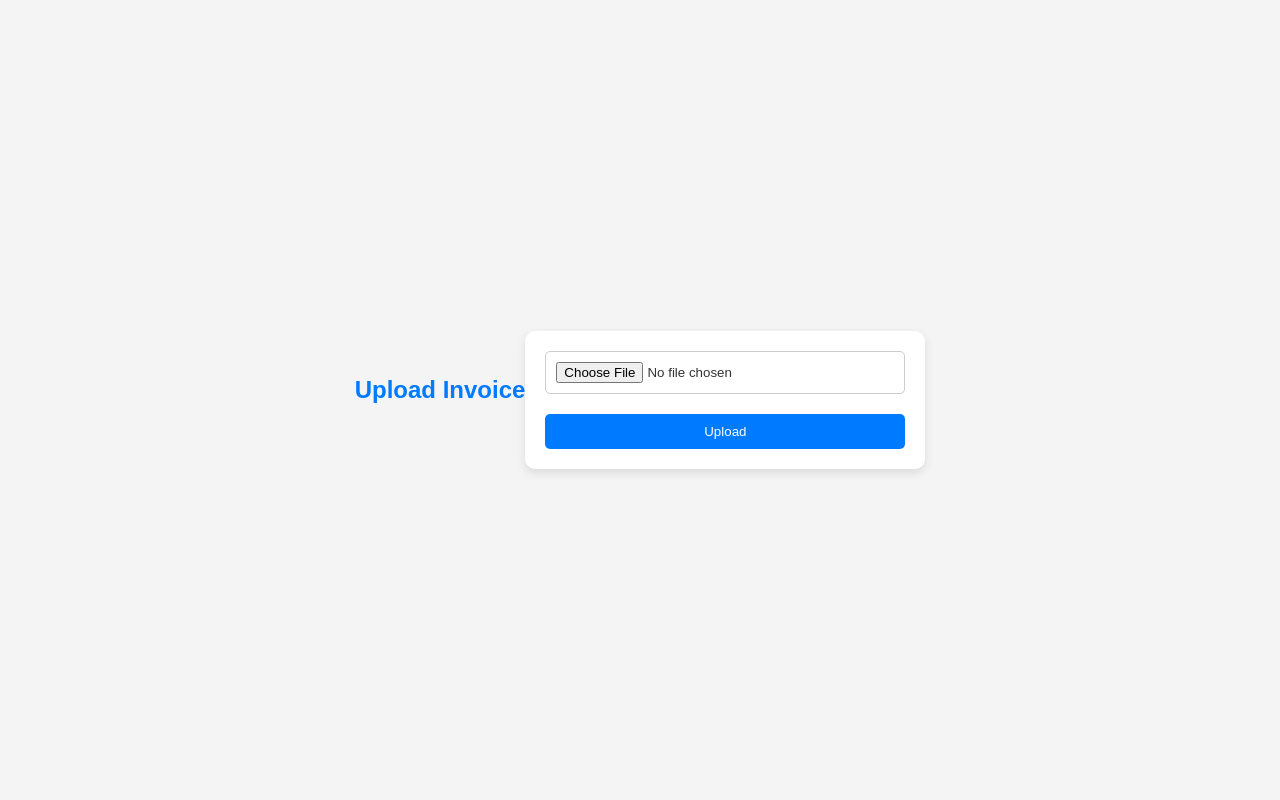
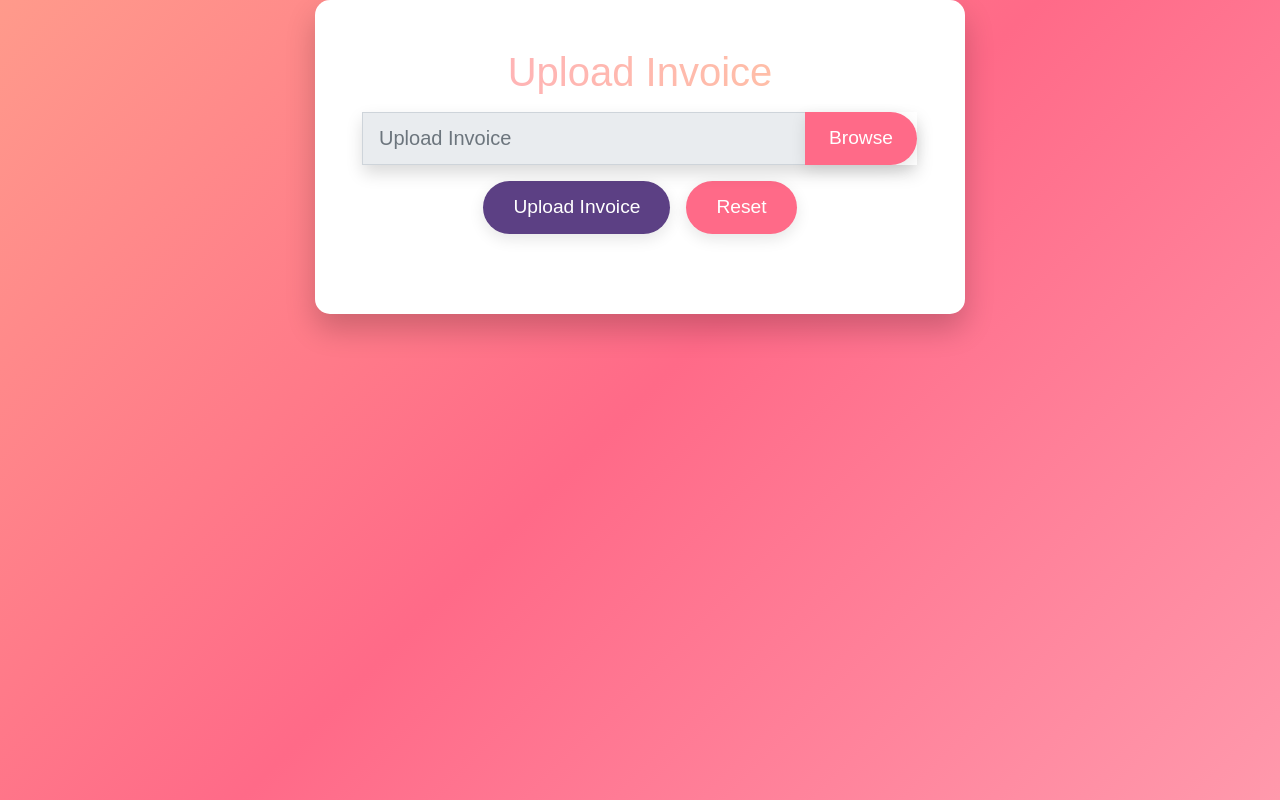
Before and after one commit to manu-7003/Health-Glow_invoice, a FastAPI app: page / in a window 1280 px wide. Run offline with FastAPI, Linux system fonts and the light colour scheme; some libraries are stand-ins or nearby versions.

Commit message:
Updated layout for invoice processing website with new design and reset functionality

```diff
--- a/main.py
+++ b/main.py
@@ -1,6 +1,7 @@
 from fastapi import FastAPI, File, UploadFile, Request
-from fastapi.responses import HTMLResponse
+from fastapi.staticfiles import StaticFiles
 from fastapi.templating import Jinja2Templates
+from fastapi.responses import FileResponse
 import pytesseract
 import layoutparser as lp
 import cv2
@@ -11,26 +12,102 @@ from PIL import Image
 import pandas as pd
 import re
 import tempfile
-import shutil
+from io import BytesIO
 import os
+from openpyxl import Workbook
+from openpyxl.utils.dataframe import dataframe_to_rows
+from openpyxl.styles import Font
 
-# Configure the Google Generative AI API Key directly
+# Configure Google Generative AI API Key
 GOOGLE_API_KEY = 'AIzaSyCOY1MkhyEDsOYQC0LEOnQzCCQjEgJhBYI'
 genai.configure(api_key=GOOGLE_API_KEY)
 
-# Configure the Tesseract executable path on your system
-pytesseract.pytesseract.tesseract_cmd = shutil.which("tesseract")
+# Configure the Tesseract executable path
+pytesseract.pytesseract.tesseract_cmd = r'/opt/homebrew/bin/tesseract'
 
+# Initialize FastAPI app
 app = FastAPI()
 
+# Mount static files (for serving CSS and JS)
+app.mount("/static", StaticFiles(directory="static"), name="static")
+
+# Initialize Jinja2Templates
 templates = Jinja2Templates(directory="templates")
 
-@app.get("/", response_class=HTMLResponse)
-async def index(request: Request):
+# Helper function to clean the text
+def clean_text(text):
+    text = re.sub(r'\*+', '', text)  # Remove asterisks
+    text = re.sub(r'^\d+\.\s*', '', text)  # Remove leading numbers
+    text = re.sub(r'-+', '', text)  # Remove hyphens
+    return text.strip()
+
+# Process image for OCR and content extraction
+def process_image(image: np.array):
+    gray = cv2.cvtColor(np.array(image), cv2.COLOR_BGR2GRAY)
+    _, img_bin = cv2.threshold(gray, 150, 255, cv2.THRESH_BINARY_INV)
+
+    # Perform OCR using Tesseract
+    ocr_result = pytesseract.image_to_string(img_bin)
+
+    # Use Google Generative AI to extract invoice details
+    model = genai.GenerativeModel('gemini-pro')
+
+    prompt = f"""
+    Extract the following relevant details from the invoice text:
+    1. Invoice Number
+    2. Invoice Date
+    3. Buyer Name
+    4. Buyer Address
+    5. Buyer GSTIN
+    6. Seller Name
+    7. Seller Address
+    8. Seller GSTIN
+    9. State Name
+    10. PO Number
+    11. Invoice Amount
+    12. Taxable Amount
+    13. Total Amount
+    14. Tax Amount (CGST, SGST, IGST)
+    15. Total Tax Amount
+    16. TCS Amount
+    17. IRN Number
+    18. Receiver GSTIN
+    19. Receiver Name
+    20. Vendor GSTIN
+    21. Vendor Name
+    22. Vendor Code
+    23. Remarks
+    24. Other relevant financial details
+
+    The invoice text is as follows:
+    {ocr_result}
+    """
+
+    response = model.generate_content(prompt)
+    structured_output = response.text
+
+    # Parse structured output
+    details = []
+    for line in structured_output.split("\n"):
+        if ":" in line:
+            key, value = line.split(":", 1)
+            key = clean_text(key)
+            value = clean_text(value)
+            details.append([key, value])
+
+    if details:
+        df = pd.DataFrame(details, columns=["Field", "Value"])
+        return df
+    return None
+
+# Root endpoint for the website
+@app.get("/")
+async def render_form(request: Request):
     return templates.TemplateResponse("index.html", {"request": request})
 
-@app.post("/upload-invoice/", response_class=HTMLResponse)
-async def upload_invoice(request: Request, file: UploadFile = File(...)):
+# Endpoint to handle form submission and display extracted invoice details
+@app.post("/upload-invoice/")
+async def process_invoice(request: Request, file: UploadFile = File(...)):
     try:
         contents = await file.read()
 
@@ -39,46 +116,39 @@ async def upload_invoice(request: Request, file: UploadFile = File(...)):
                 tmp_file.write(contents)
                 pdf_path = tmp_file.name
 
+            # Convert PDF to image
             images = convert_from_path(pdf_path)
-            df = process_image(images[0])  # Process first page for simplicity
+            df = process_image(images[0])
 
         elif file.content_type.startswith('image/'):
             image = Image.open(BytesIO(contents))
             df = process_image(image)
 
-        # Convert DataFrame to HTML table (if details are extracted)
         if df is not None:
-            extracted_details = df.to_html(classes="table table-striped")
-            return templates.TemplateResponse("index.html", {"request": request, "result": extracted_details})
+            # Save DataFrame to Excel
+            output_excel_path = os.path.join("static", "extracted_invoice_details.xlsx")
+
+            # Create a new Excel file with the format similar to the one you provided
+            wb = Workbook()
+            ws = wb.active
+
+            # Add the fields as column headers
+            for col_idx, col_name in enumerate(df['Field'], 1):
+                cell = ws.cell(row=1, column=col_idx, value=col_name)
+                cell.font = Font(bold=True)  # Make the headers bold
+
+            # Add the extracted values as the first row of data
+            for col_idx, value in enumerate(df['Value'], 1):
+                ws.cell(row=2, column=col_idx, value=value)
+
+            # Save the Excel file
+            wb.save(output_excel_path)
+
+            # Render the result on the page and provide the download link
+            result_html = df.to_html(index=False, classes="table table-striped")
+            return templates.TemplateResponse("index.html", {"request": request, "result": result_html, "excel_link": f"/static/extracted_invoice_details.xlsx"})
         else:
-            return templates.TemplateResponse("index.html", {"request": request, "result": "Failed to extract details."})
+            return templates.TemplateResponse("index.html", {"request": request, "error": "Failed to extract details"})
 
     except Exception as e:
-        return templates.TemplateResponse("index.html", {"request": request, "result": f"Error: {str(e)}"})
-
-def process_image(image: np.array):
-    gray = cv2.cvtColor(np.array(image), cv2.COLOR_BGR2GRAY)
-    _, img_bin = cv2.threshold(gray, 150, 255, cv2.THRESH_BINARY_INV)
-    ocr_result = pytesseract.image_to_string(img_bin)
-
-    model = genai.GenerativeModel('gemini-pro')
-
-    prompt = f"""
-    Extract the following relevant details from the invoice text:
-    [invoice extraction details here]
-    {ocr_result}
-    """
-
-    response = model.generate_content(prompt)
-    structured_output = response.text
-
-    details = []
-    for line in structured_output.split("\n"):
-        if ":" in line:
-            key, value = line.split(":", 1)
-            details.append([key.strip(), value.strip()])
-
-    if details:
-        df = pd.DataFrame(details, columns=["Field", "Value"])
-        return df
-    return None
+        return templates.TemplateResponse("index.html", {"request": request, "error": str(e)})
--- a/static/script.js
+++ b/static/script.js
@@ -1,15 +1,15 @@
-// Script to enhance user interaction on file upload
-
 document.addEventListener('DOMContentLoaded', function () {
     const fileInput = document.querySelector('input[type="file"]');
-    const form = document.querySelector('form');
+    const submitButton = document.querySelector('button[type="submit"]');
 
     fileInput.addEventListener('change', function () {
         const fileName = fileInput.files[0].name;
-        alert(`File selected: ${fileName}`);
-    });
-
-    form.addEventListener('submit', function () {
-        alert('Uploading the invoice, please wait...');
+        submitButton.textContent = `Upload ${fileName}`;
+        submitButton.disabled = false;
     });
 });
+
+function resetForm() {
+    document.getElementById('invoiceForm').reset();
+    document.querySelector('button[type="submit"]').textContent = "Upload Invoice";
+}
--- a/static/styles.css
+++ b/static/styles.css
@@ -5,81 +5,119 @@
     box-sizing: border-box;
 }
 
-/* Body and global settings */
+/* Vibrant Gradient Background */
 body {
-    font-family: Arial, sans-serif;
-    background-color: #f4f4f4;
-    color: #333;
+    background: linear-gradient(135deg, #FF9A8B, #FF6A88, #FF99AC);
+    height: 100vh;
+    font-family: 'Poppins', sans-serif;
     display: flex;
     justify-content: center;
-    align-items: center;
-    height: 100vh;
+    align-items: flex-start;
 }
 
-/* Container for the form */
-form {
-    background-color: #fff;
-    padding: 20px;
-    border-radius: 10px;
-    box-shadow: 0 4px 10px rgba(0, 0, 0, 0.1);
-    max-width: 400px;
+/* Container */
+.container {
+    padding: 3rem;
+    background: white;
+    border-radius: 15px;
+    box-shadow: 0px 15px 30px rgba(0, 0, 0, 0.2);
+    max-width: 650px;
     width: 100%;
     text-align: center;
+    transition: all 0.3s ease;
+    position: relative;
+    overflow: hidden;
 }
 
 /* Headings */
 h1 {
-    font-size: 24px;
-    margin-bottom: 20px;
-    color: #007bff;
+    font-size: 2.5rem;
+    color: white;
+    background: linear-gradient(90deg, #FFAFBD, #ffc3a0);
+    -webkit-background-clip: text;
+    -webkit-text-fill-color: transparent;
+    margin-bottom: 1rem;
 }
 
-/* Input styles */
-input[type="file"] {
-    margin-bottom: 20px;
-    display: block;
-    width: 100%;
-    padding: 10px;
-    border-radius: 5px;
-    border: 1px solid #ccc;
+h2 {
+    font-size: 1.8rem;
+    color: #5c4084;
 }
 
-/* Button styles */
-button {
-    background-color: #007bff;
-    color: white;
-    padding: 10px 15px;
-    border: none;
-    border-radius: 5px;
-    cursor: pointer;
-    width: 100%;
+/* Upper Section Layout */
+.upper-section {
+    margin-bottom: 2rem;
 }
 
-button:hover {
-    background-color: #0056b3;
+/* Lower Section Layout */
+.lower-section {
+    padding: 1rem;
+    background-color: #FFF5F7;
+    border-radius: 15px;
+    box-shadow: 0px 10px 20px rgba(0, 0, 0, 0.1);
 }
 
-/* Extracted details section */
-h2 {
-    margin-top: 30px;
-    color: #007bff;
+/* Table Styling */
+.table-container {
+    margin-top: 1.5rem;
 }
 
 table {
-    margin-top: 20px;
     width: 100%;
     border-collapse: collapse;
 }
 
 table, th, td {
     border: 1px solid #ddd;
-}
-
-th, td {
-    padding: 8px;
+    padding: 12px;
     text-align: left;
 }
 
-table th {
-    background-color: #f4f4f4;
+th {
+    background-color: #FF6A88;
+    color: white;
+    font-size: 1.2rem;
 }
+
+td {
+    background-color: #FFF5F7;
+}
+
+/* Button Group Styling */
+.button-group, .download-group {
+    display: flex;
+    justify-content: center;
+    gap: 1rem;
+    margin-top: 1rem;
+}
+
+/* Button Styling */
+.btn {
+    font-size: 1.2rem;
+    padding: 12px 30px;
+    border-radius: 30px;
+    transition: all 0.3s ease;
+}
+
+.btn-primary, .btn-success, .btn-danger {
+    color: white;
+    border: none;
+    box-shadow: 0px 5px 15px rgba(0, 0, 0, 0.1);
+}
+
+.browse {
+    background-color: #FF6A88;
+    color: white;
+}
+
+.browse:hover {
+    background-color: #FF99AC;
+}
+
+.btn-success {
+    background-color: #5c4084;
+}
+
+.btn-danger {
+    background-color: #FF6A88;
+}
--- a/templates/index.html
+++ b/templates/index.html
@@ -1,23 +1,71 @@
 <!DOCTYPE html>
 <html lang="en">
+
 <head>
     <meta charset="UTF-8">
     <meta name="viewport" content="width=device-width, initial-scale=1.0">
     <title>Invoice Processing</title>
+    <!-- Bootstrap CSS -->
+    <link href="https://cdn.jsdelivr.net/npm/bootstrap@5.0.2/dist/css/bootstrap.min.css" rel="stylesheet">
     <link rel="stylesheet" href="/static/styles.css">
 </head>
+
 <body>
+
+    <div class="container">
+        <!-- Upper Section for Uploading -->
+        <div class="upper-section">
             <h1>Upload Invoice</h1>
-    <form action="/upload-invoice/" method="post" enctype="multipart/form-data">
-        <input type="file" name="file" required>
-        <button type="submit">Upload</button>
+            <div class="upload-area">
+                <!-- File Upload and Buttons -->
+                <form action="/upload-invoice/" method="post" enctype="multipart/form-data" id="invoiceForm">
+                    <div class="form-group" x-data="{ fileName: '' }">
+                        <div class="input-group shadow">
+                            <input type="file" x-ref="file" @change="fileName = $refs.file.files[0].name" name="file" class="d-none" required>
+                            <input type="text" class="form-control form-control-lg" placeholder="Upload Invoice" x-model="fileName" readonly>
+                            <button class="browse btn btn-primary px-4" type="button" x-on:click.prevent="$refs.file.click()">Browse</button>
+                        </div>
+                    </div>
+
+                    <!-- Upload and Reset Buttons -->
+                    <div class="button-group">
+                        <button type="submit" class="btn btn-success">Upload Invoice</button>
+                        <button type="button" class="btn btn-danger" onclick="resetForm()">Reset</button>
+                    </div>
                 </form>
+            </div>
+        </div>
 
+        <!-- Lower Section for Table and Buttons -->
         {% if result %}
+        <div class="lower-section mt-5">
             <h2>Extracted Invoice Details</h2>
+            <div class="table-container">
                 <div>{{ result|safe }}</div>
+            </div>
+
+            <!-- Download and Reset Buttons Below Table -->
+            <div class="download-group mt-4 text-center">
+                <a href="{{ excel_link }}" class="btn btn-primary">Download as Excel</a>
+                <button type="button" class="btn btn-danger" onclick="resetForm()">Reset</button>
+            </div>
+        </div>
         {% endif %}
+    </div>
 
-    <script src="/static/script.js"></script>
+    <!-- Scroll to top after form submission -->
+    <script>
+        document.getElementById('invoiceForm').addEventListener('submit', function () {
+            window.scrollTo(0, 0);
+        });
+    </script>
+
+    <!-- Bootstrap and Alpine.js -->
+    <script src="https://cdn.jsdelivr.net/npm/@popperjs/core@2.9.3/dist/umd/popper.min.js"></script>
+    <script src="https://cdn.jsdelivr.net/npm/bootstrap@5.0.2/dist/js/bootstrap.min.js"></script>
+    <script src="https://cdnjs.cloudflare.com/ajax/libs/alpinejs/2.8.2/alpine.js"></script>
+    <script src="/static/scripts.js"></script>
+
 </body>
+
 </html>
```
Also changed, not shown: 2 other files. Lines whose indentation alone changed are shown as unchanged.
